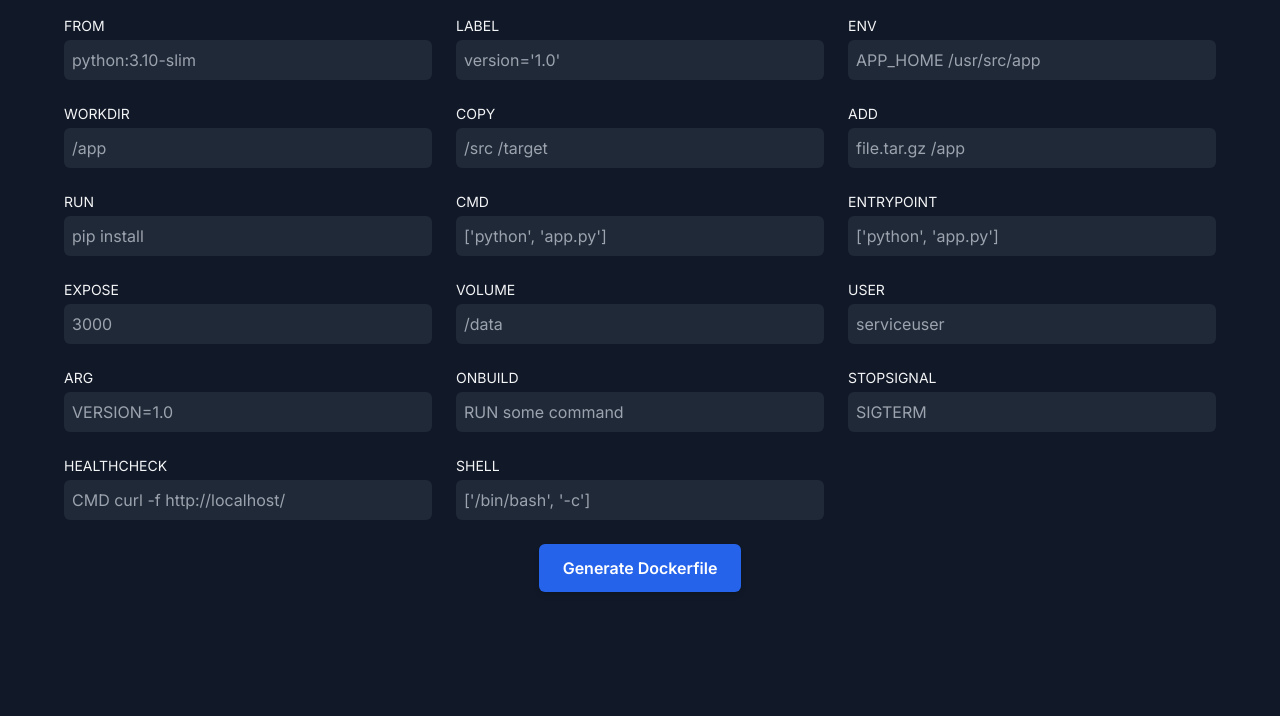
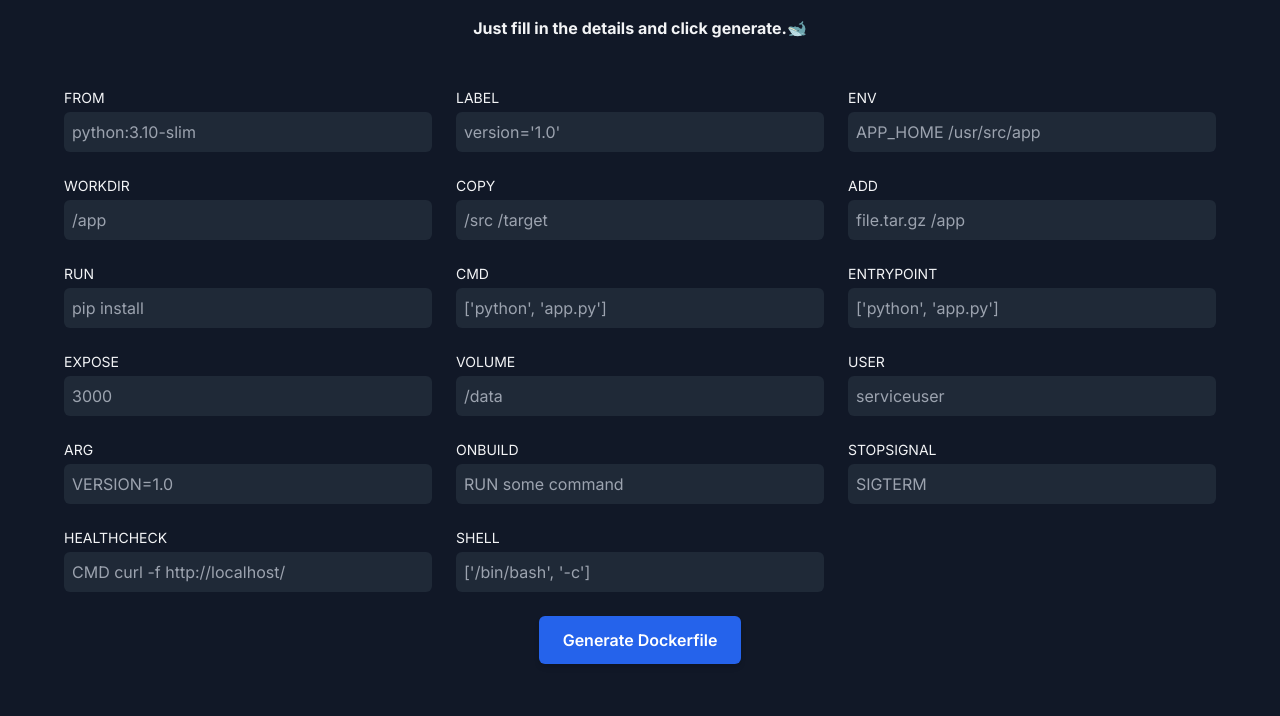
Before and after one commit to iam-vignesh/dockerfilegenerator, a plain HTML site: page index.html in a window 1280 px wide. Shown: the part 84-800 px from the top of the page. Drawn offline with nearby package versions, Linux system fonts and the light colour scheme.

Commit message:
Updated subtitles

```diff
--- a/index.html
+++ b/index.html
@@ -15,6 +15,8 @@
 <body class="bg-gray-900 text-gray-100 min-h-screen p-8">
     <div class="max-w-6xl mx-auto">
         <h1 class="text-3xl font-bold mb-8 text-center">Dockerfile Generator</h1>
+        <p class="font-bold mb-6 text-center">Just fill in the details and click generate.🐋</p>
+        <br>
         <form id="dockerfileForm" class="space-y-6">
             <div class="grid grid-cols-1 md:grid-cols-2 lg:grid-cols-3 gap-6">
                 <div>
```
